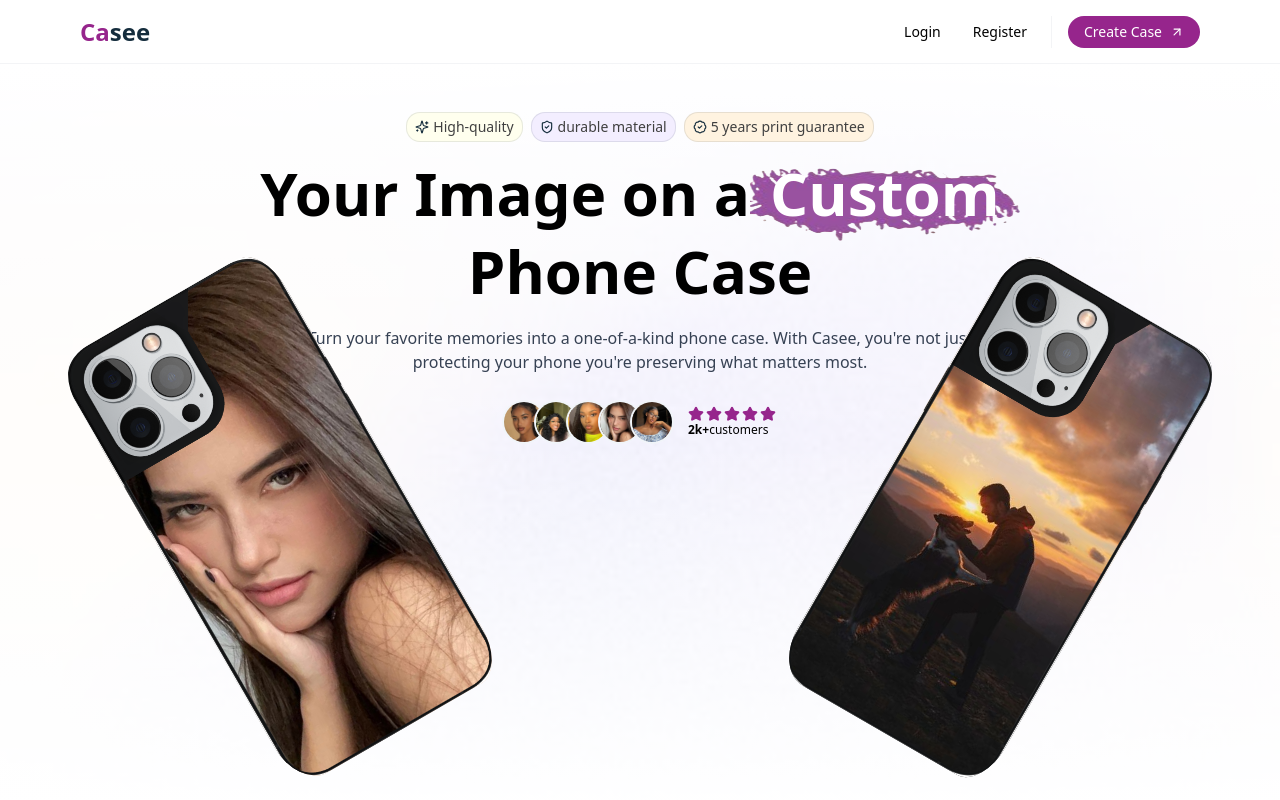
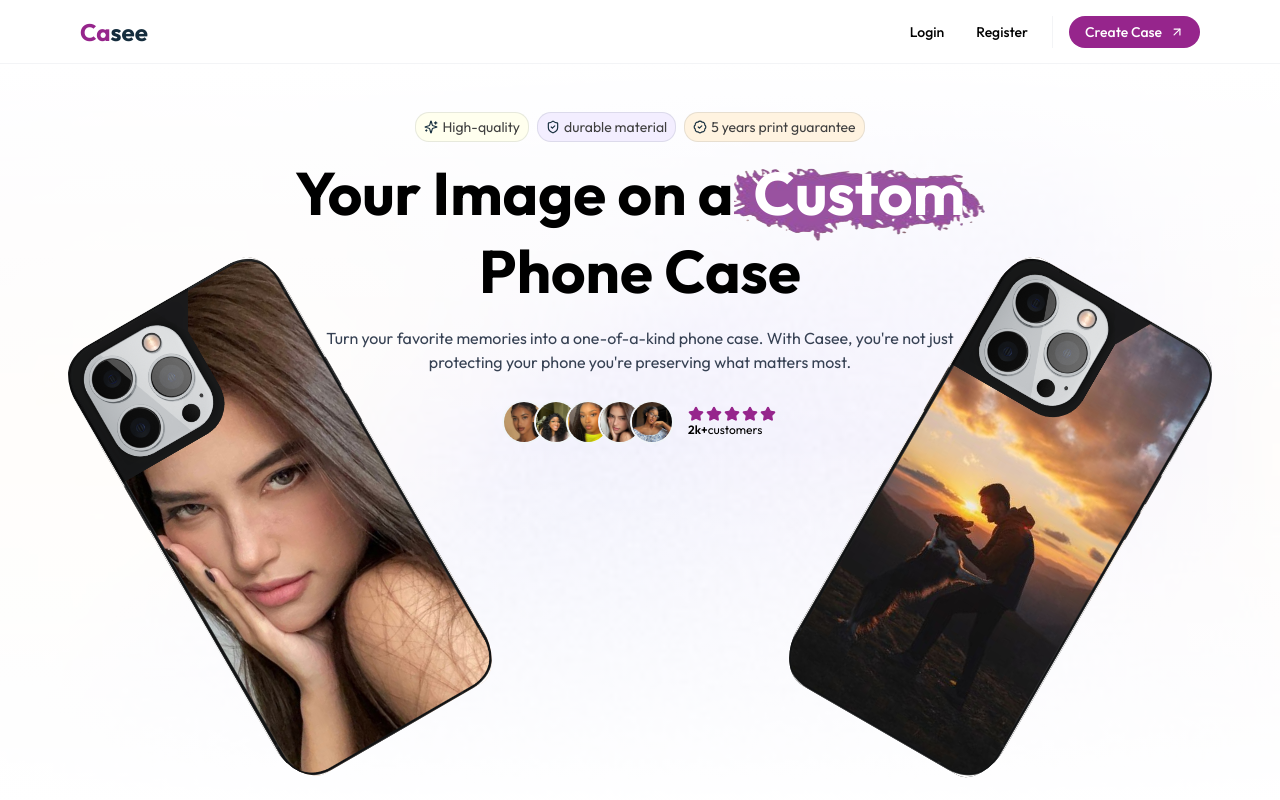
Before and after one commit to Treasure56/casee-v2, a Next.js app: page / in a window 1280 px wide. Shown: the top 800 px of the page. Built offline with nearby package versions, Linux system fonts and the light colour scheme.

Commit message:
Updated reviews

```diff
--- a/src/app/layout.tsx
+++ b/src/app/layout.tsx
@@ -1,11 +1,11 @@
 import type { Metadata } from "next";
-import { Geist, Geist_Mono } from "next/font/google";
+import {Outfit, Geist_Mono } from "next/font/google";
 import "./globals.css";
 import Navbar from "@/components/navbar/Navbar";
 import Footer from "@/components/Footer";
 
-const geistSans = Geist({
-  variable: "--font-geist-sans",
+const outfit = Outfit({
+  variable: "--font-outfit",
   subsets: ["latin"],
 });
 
@@ -27,7 +27,7 @@ export default function RootLayout({
   return (
     <html lang="en">
       <body
-        className={`${geistSans.variable} ${geistMono.variable} antialiased`}
+        className={`${outfit.variable} ${outfit.className} antialiased scroll-smooth`}
       >
         <Navbar />
         {children}
--- a/src/components/navbar/Navbar.tsx
+++ b/src/components/navbar/Navbar.tsx
@@ -6,9 +6,9 @@ export default function Navbar() {
   return (
     <header className="h-16 w-full sticky top-0 bg-white/90 z-30 flex  items-center app-container justify-between py-2 border-b border-gray-100 backdrop-blur-sm  gap-4">
       <div className="flex gap-4 h-full items-center text-brand-primary">
-        <p className="text-2xl font-bold text-brand-primary">
+        <Link href={paths.home} className="text-2xl font-bold text-brand-primary">
           Ca<span className="text-brand-secondary">see</span>
-        </p>
+        </Link>
       </div>
       <nav className="flex gap-4 h-full items-center">
         <div className="flex gap-4 border-r border-gray-100 pr-4 items-center max-md:hidden">
```
